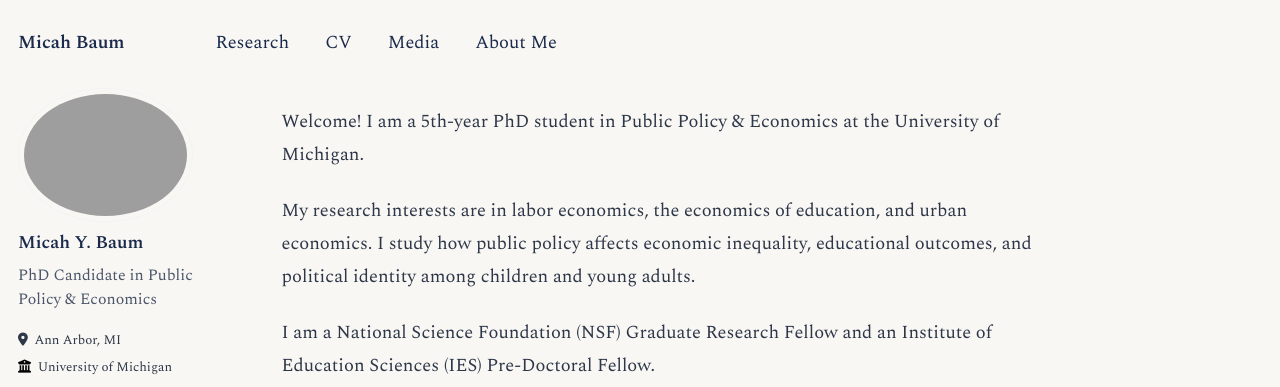
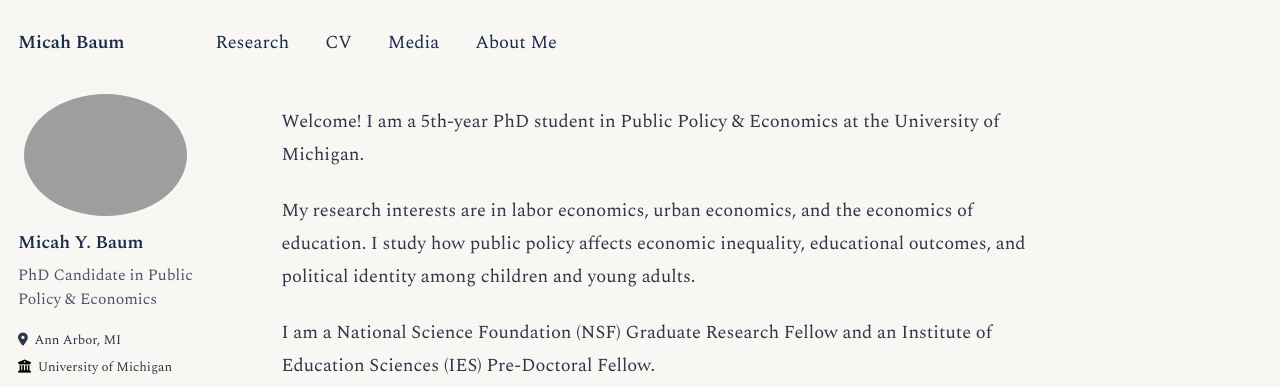
Before and after one commit to micah-baum/micah-baum.github.io, a Jekyll site: the page built from _pages/about.md, in a window 1280 px wide. Shown: the top 387 px of the page. Built offline with Jekyll 4.4.1, drawn with Linux system fonts in a browser that asks for light colours; some web fonts are replaced.

```diff
--- a/_pages/about.md
+++ b/_pages/about.md
@@ -8,7 +8,7 @@ redirect_from:
 
 Welcome! I am a 5th-year PhD student in Public Policy & Economics at the University of Michigan.
 
-My research interests are in labor economics, the economics of education, and urban economics. I study how public policy affects economic inequality, educational outcomes, and political identity among children and young adults.
+My research interests are in labor economics, urban economics, and the economics of education. I study how public policy affects economic inequality, educational outcomes, and political identity among children and young adults.
 
 I am a National Science Foundation (NSF) Graduate Research Fellow and an Institute of Education Sciences (IES) Pre-Doctoral Fellow.
 
```
